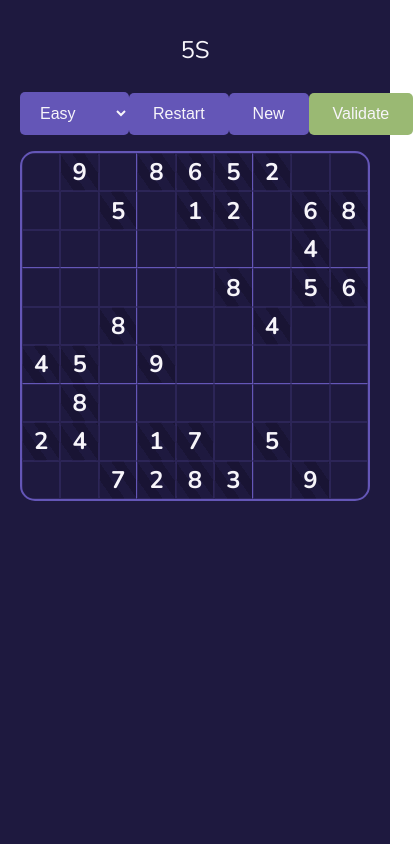
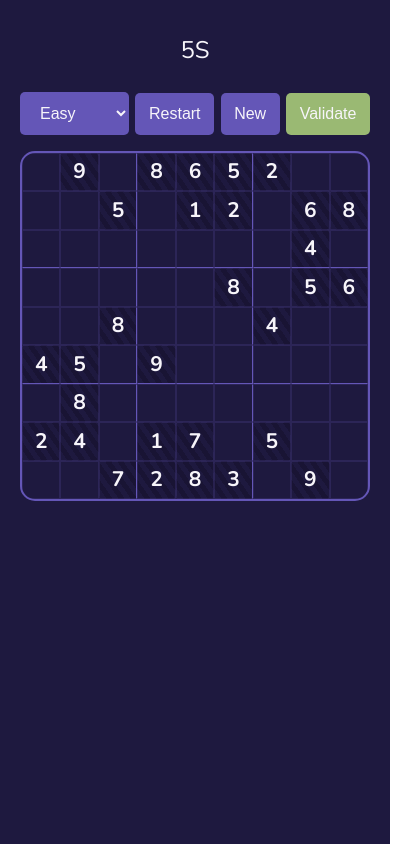
Before and after one commit to gilren/sudoku, a Vue app: page / in a window 390 px wide. Shown: the whole page, 413 px wide, since content can reach past the window. Built offline with nearby package versions, Linux system fonts and the light colour scheme.

Commit message:
fix: finetune mobile

```diff
--- a/src/assets/main.css
+++ b/src/assets/main.css
@@ -67,7 +67,7 @@ select,
 }
 
 .btn {
-  padding: 0.75em 1.5em;
+  padding: 0.75em 0.85em;
 }
 
 .btn:hover {
--- a/src/components/SudokuCell.vue
+++ b/src/components/SudokuCell.vue
@@ -97,7 +97,7 @@ store.$onAction(({ name, after }) => {
 <style scoped>
 .cell {
   border: 1px solid color-mix(in srgb, var(--blue-violet) 20%, transparent);
-  font-size: 16px;
+  font-size: 14px;
   text-align: center;
   font-weight: 700;
   position: relative;
@@ -113,9 +113,9 @@ store.$onAction(({ name, after }) => {
   background: repeating-linear-gradient(
     55deg,
     transparent,
-    transparent 10px,
-    rgba(0, 0, 0, 0.18) 10px,
-    rgba(0, 0, 0, 0.18) 20px
+    transparent 5px,
+    rgba(0, 0, 0, 0.18) 5px,
+    rgba(0, 0, 0, 0.18) 10px
   );
 }
 
@@ -164,7 +164,17 @@ store.$onAction(({ name, after }) => {
 }
 @container (min-width: 600px) {
   .cell {
-    font-size: 1.75em;
+    font-size: 1.5em;
+  }
+
+  .cell.cell--default {
+    background: repeating-linear-gradient(
+      55deg,
+      transparent,
+      transparent 10px,
+      rgba(0, 0, 0, 0.18) 10px,
+      rgba(0, 0, 0, 0.18) 20px
+    );
   }
 }
 
```
